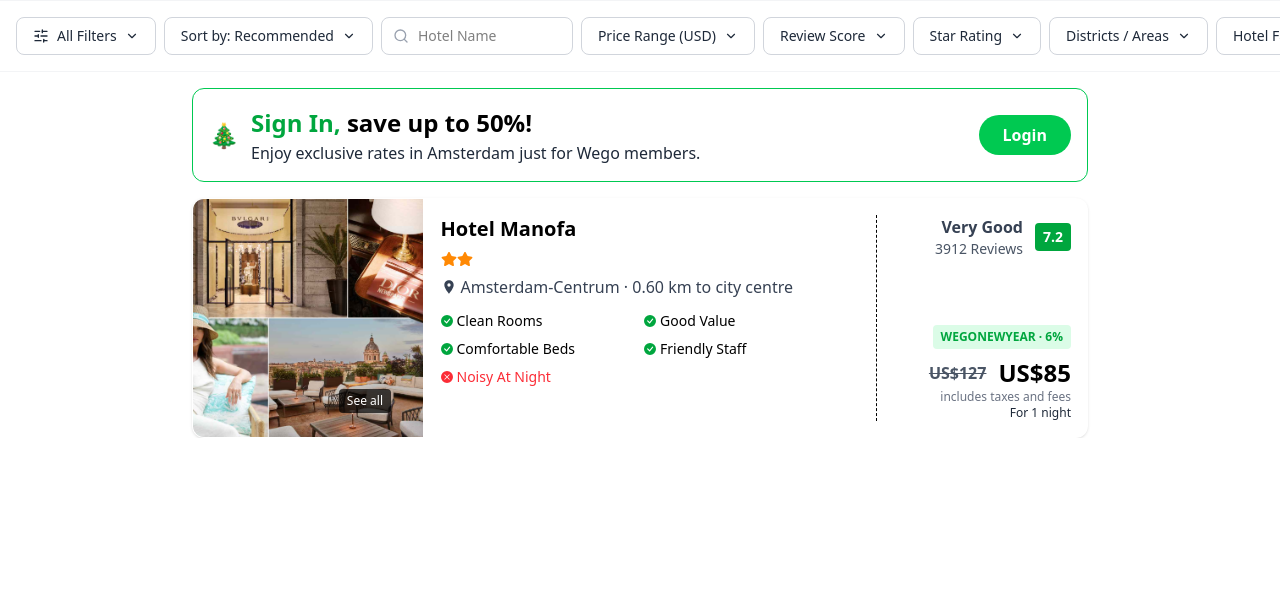
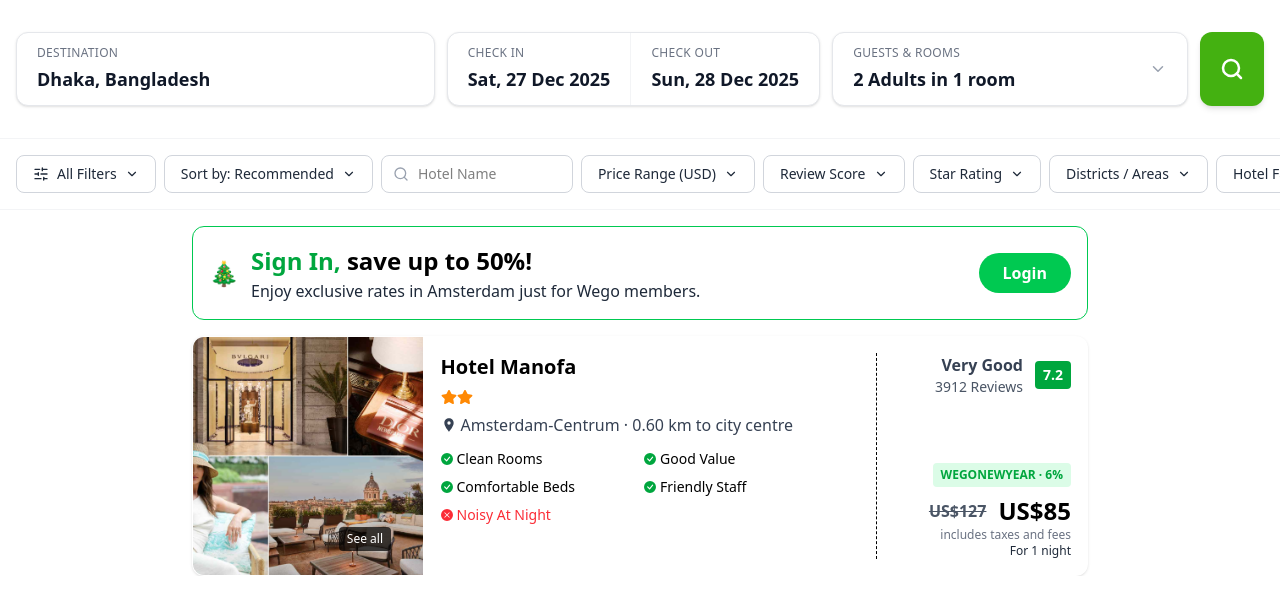
Before and after one commit to ahamedasif07/map-location, a Next.js app: page / in a window 1280 px wide. Shown: the top 614 px of the page. Built offline with nearby package versions, Linux system fonts and the light colour scheme.

Commit message:
done top hotel scarchbar

```diff
--- a/src/app/page.js
+++ b/src/app/page.js
@@ -1,4 +1,5 @@
 import FilterBar from "@/components/FilterBar";
+import HotelSearchBar from "@/components/HotelScarchBar";
 import HotelCard from "@/components/mapLocation";
 import TopBanner from "@/components/TopBaner";
 import Image from "next/image";
@@ -6,6 +7,7 @@
 export default function Home() {
   return (
     <div className="overflow-hidden ">
+      <HotelSearchBar />
       <FilterBar />
       <TopBanner />
       <HotelCard />
--- /dev/null
+++ b/src/components/HotelScarchBar.jsx
@@ -0,0 +1,69 @@
+import React from "react";
+import { Search, ChevronDown } from "lucide-react";
+
+const HotelSearchBar = () => {
+  return (
+    <div className="w-full px-4 py-8 ">
+      <div className="max-w-7xl mx-auto">
+        <div className="flex flex-col lg:flex-row items-stretch gap-3">
+          {/* 1. Destination Section - Separate Box */}
+          <div className="flex-[1.2] flex flex-col justify-center px-5 py-3 bg-white border border-gray-200 rounded-xl shadow-sm hover:border-gray-400 cursor-pointer transition-all">
+            <p className="text-xs text-gray-500 font-medium uppercase tracking-wide">
+              Destination
+            </p>
+            <p className="text-sm md:text-lg font-bold text-gray-900 mt-1">
+              Dhaka, Bangladesh
+            </p>
+          </div>
+
+          {/* 2. Date Range Section - Combined Box with internal divider */}
+          <div className="flex-1 flex bg-white border border-gray-200 rounded-xl shadow-sm ">
+            {/* Check In */}
+            <div className="flex-1 px-5 py-3 border-r border-gray-100 hover:bg-gray-50 cursor-pointer transition-colors">
+              <p className="text-xs text-gray-500 font-medium uppercase tracking-wide">
+                Check In
+              </p>
+              <p className="text-sm md:text-lg font-bold text-gray-900 mt-1 whitespace-nowrap">
+                Sat, 27 Dec 2025
+              </p>
+            </div>
+            {/* Check Out */}
+            <div className="flex-1 px-5 py-3 hover:bg-gray-50 cursor-pointer transition-colors">
+              <p className="text-xs text-gray-500 font-medium uppercase tracking-wide">
+                Check Out
+              </p>
+              <p className="text-sm md:text-lg font-bold text-gray-900 mt-1 whitespace-nowrap">
+                Sun, 28 Dec 2025
+              </p>
+            </div>
+          </div>
+
+          {/* 3. Guests & Rooms Section - Separate Box */}
+          <div className="flex-1 px-5 py-3 flex items-center justify-between bg-white border border-gray-200 rounded-xl shadow-sm hover:border-gray-400 cursor-pointer transition-all">
+            <div>
+              <p className="text-xs text-gray-500 font-medium uppercase tracking-wide">
+                Guests & Rooms
+              </p>
+              <p className="text-sm md:text-lg font-bold text-gray-900 mt-1">
+                2 Adults in 1 room
+              </p>
+            </div>
+            <ChevronDown size={18} className="text-gray-400" />
+          </div>
+
+          {/* 4. Search Button Section */}
+          <div className="flex items-center">
+            <button className="w-full lg:w-16 h-14 lg:h-full min-h-[56px] bg-[#44B111] hover:bg-[#3a960e] text-white rounded-xl flex items-center justify-center transition-all shadow-md active:scale-95">
+              <Search size={24} strokeWidth={2.5} />
+              <span className="lg:hidden ml-2 font-bold uppercase tracking-wider">
+                Search Hotels
+              </span>
+            </button>
+          </div>
+        </div>
+      </div>
+    </div>
+  );
+};
+
+export default HotelSearchBar;
```
